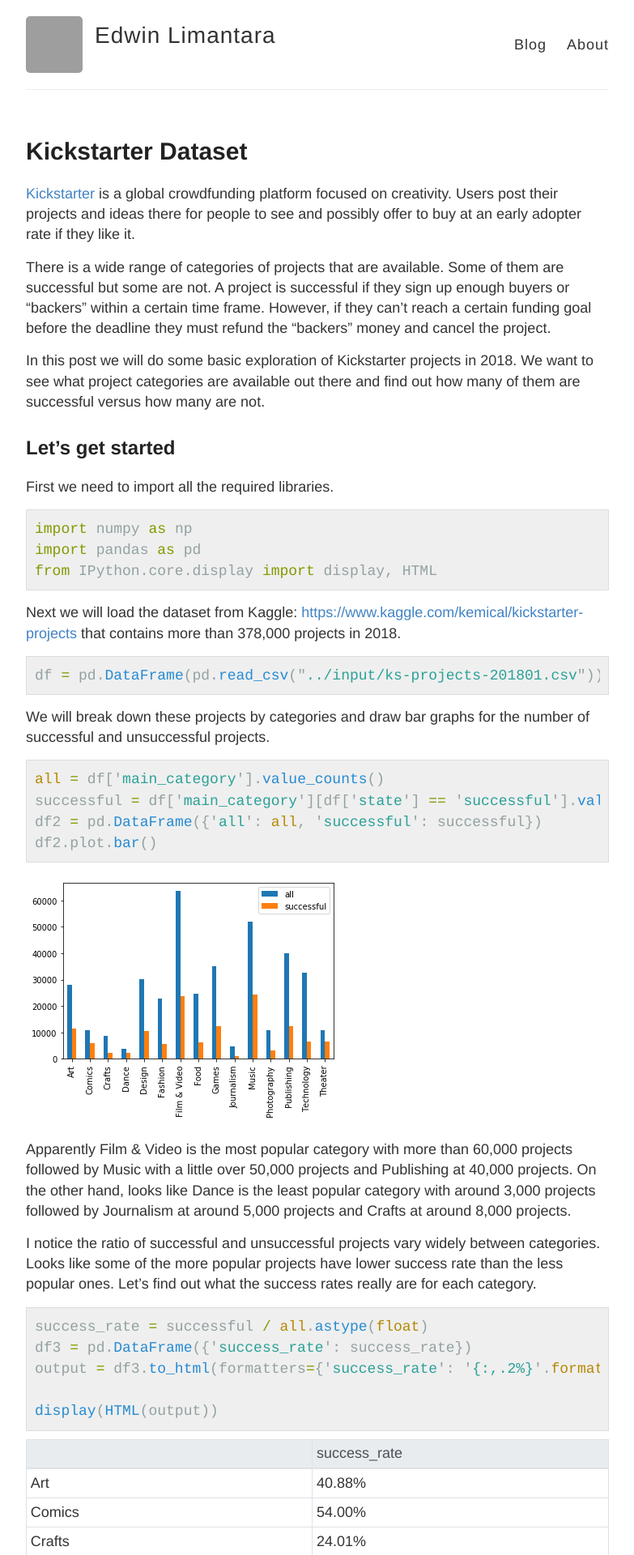
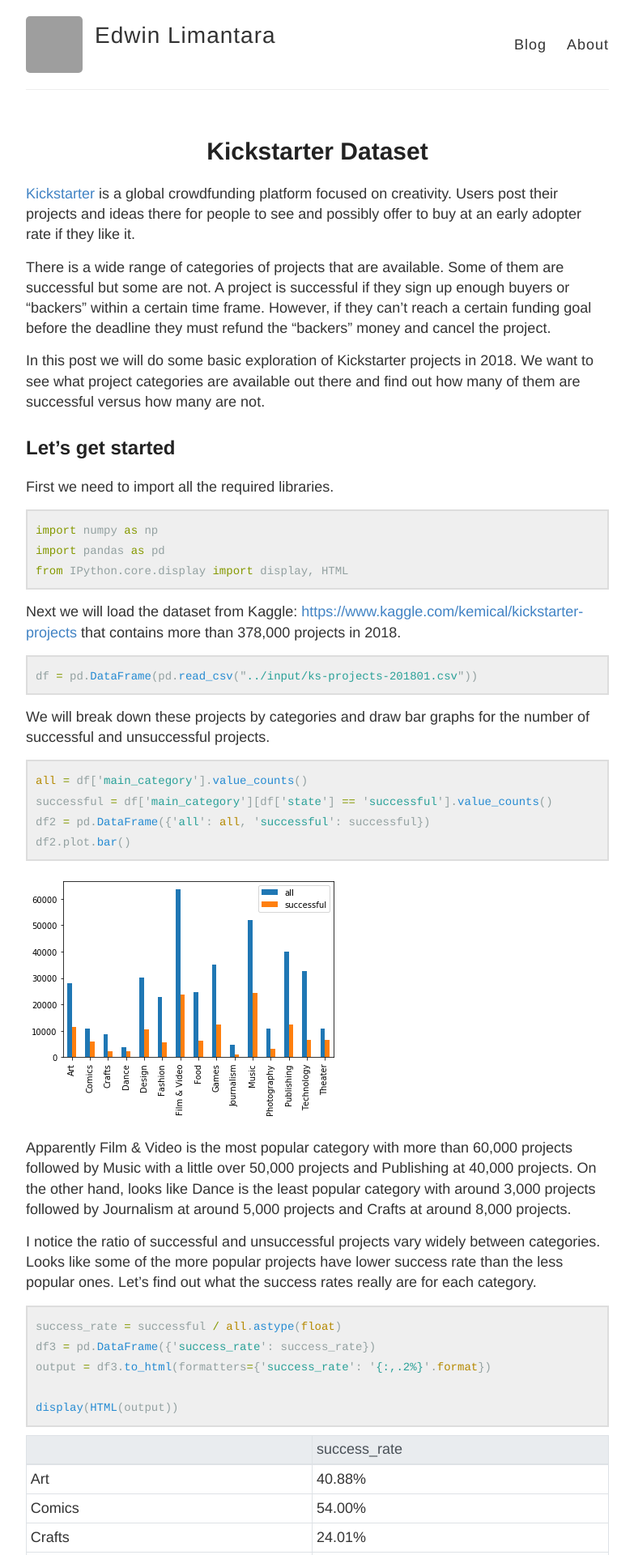
Before and after one commit to Limantara/edwinlimantara.github.io, a Jekyll site: the page built from _posts/2018-3-8-kickstarter-dataset.md, in a window 1280 px wide. Shown: the top 1920 px of the page at 81% size, without its empty margins (248-1031 px from the left). Built offline with Jekyll 4.4.1, drawn with Linux system fonts in a browser that asks for light colours; some of the changed text lies outside the part shown; grey boxes are pictures that could not be loaded.

```diff
--- a/Gemfile
+++ b/Gemfile
@@ -8,3 +8,4 @@ git_source(:github) {|repo_name| "https://github.com/#{repo_name}" }
 gem 'jekyll-sitemap'
 gem 'jekyll-paginate'
 gem 'jekyll-feed'
+gem 'jekyll-watch'
--- a/_config.yml
+++ b/_config.yml
@@ -85,4 +85,4 @@ exclude:
   - README.md
   - CNAME
 
-theme: jekyll-theme-cayman
+theme:
--- a/_layouts/post.html
+++ b/_layouts/post.html
@@ -3,7 +3,7 @@ layout: default
 ---
 
 <article class="post">
-  <h1>{{ page.title }}</h1>
+  <h1 class="text-center">{{ page.title }}</h1>
 
   <div class="entry">
     {{ content }}
--- a/_sass/_highlights.scss
+++ b/_sass/_highlights.scss
@@ -2,12 +2,21 @@
 .highlight {
   background-color: #efefef;
   border: 1px solid #ddd;
-  margin: 10px 0 10px 0;
+  margin: 0;
   overflow: scroll;
+}
+
+pre.highlight {
+	padding: 10px;
+}
+
+div.highlight {
+	margin: 10px 0;
 }
 
 code {
   font-family:'Bitstream Vera Sans Mono','Courier', monospace;
+  font-size: 14px !important;
 }
 
 .highlight .c { color: #586E75 } /* Comment */
--- a/_sass/main.scss
+++ b/_sass/main.scss
@@ -29,3 +29,7 @@ table {
       margin-top: 0; }
     table tr th :last-child, table tr td :last-child {
 margin-bottom: 0; }
+
+img {
+  margin: 0 auto !important;
+}
--- a/style.scss
+++ b/style.scss
@@ -287,8 +287,3 @@ footer {
 // ... Otherwise it really bloats up the top of the CSS file and makes it difficult to find the start
 @import "highlights";
 @import "svg-icons";
-
-pre.highlight {
-  border: 0;
-  margin: 10px;
-}
```
Also changed, not shown: _posts/2018-3-8-kickstarter-dataset.md (+10 -2 lines), Gemfile.lock.
